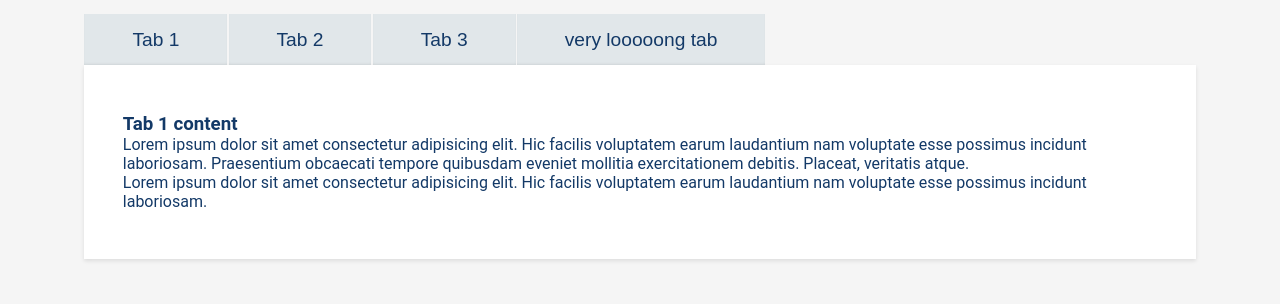
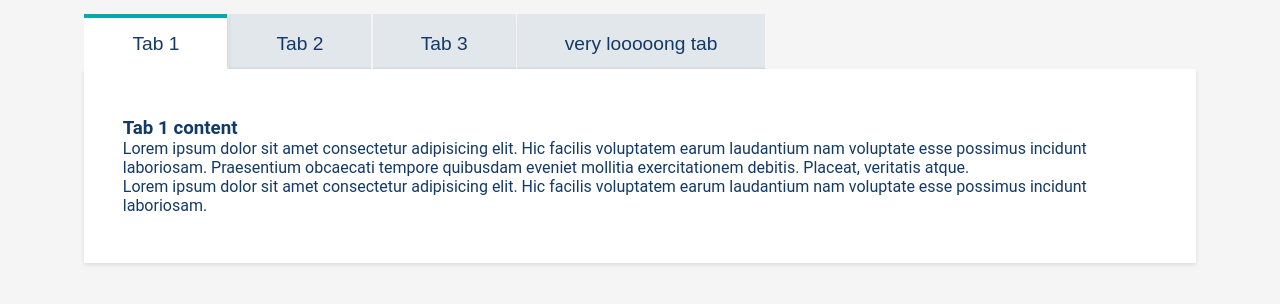
Before and after one commit to amin0075/EM-Code-Front-End-Exercise, a plain HTML site: page index.html in a window 1280 px wide. Drawn offline with Linux system fonts and the light colour scheme.

Commit message:
feat: set active tab functionality & css related changes

```diff
--- a/style.css
+++ b/style.css
@@ -51,9 +51,17 @@ body {
   font-weight: 500;
   background-color: var(--secondary-color);
   box-shadow: inset 0px -2px 5px -4px rgb(0 0 0 / 28%);
+  border-top: 4px solid transparent;
+  transition: all 0.3s ease-in-out;
   white-space: nowrap;
 }
 
+.tabs .tabs-headers .tab-header.active {
+  background-color: white;
+  border-color: var(--primary-color);
+  box-shadow: 0px 0px 4px 0px rgb(0 0 0 / 28%);
+  z-index: 1;
+}
 /* tabs headers end here */
 
 /* tabs contents start here */
@@ -69,6 +77,7 @@ body {
   width: 100%;
   min-width: 100%;
   padding: calc(var(--spacing) * 10) calc(var(--spacing) * 8);
+  transition: transform 0.3s ease-in-out;
 }
 /* tabs contents end here */
 
--- a/tabs.js
+++ b/tabs.js
@@ -37,21 +37,61 @@ const tabs = [
   },
 ];
 
+// Function to set the active tab
+/**
+ * @param {string} tabId - The id of the tab
+ * @param {number} idx - The index of the tab
+ */
+function setActiveTab(tabId, idx) {
+  /** @type {NodeListOf<HTMLButtonElement>} */
+  const tabHeaders = document.querySelectorAll(".tab-header");
+  /**  @type {NodeListOf<HTMLDivElement>} */
+  const tabContents = document.querySelectorAll(".tab-content");
+
+  tabHeaders.forEach((tabHeader) => {
+    if (tabHeader.dataset.tab === tabId) {
+      tabHeader.classList.add("active");
+    } else {
+      tabHeader.classList.remove("active");
+    }
+  });
+
+  tabContents.forEach((tabContent) => {
+    tabContent.style.transform = `translateX(-${idx * 100}%)`;
+    if (tabContent.dataset.tab === tabId) {
+      tabContent.classList.add("active");
+    } else {
+      tabContent.classList.remove("active");
+    }
+  });
+}
+
 function main() {
+  /**  @type {NodeListOf<HTMLDivElement>} */
   const tabsHeaders = document.querySelector(".tabs-headers");
+  /**  @type {NodeListOf<HTMLDivElement>} */
   const tabsContents = document.querySelector(".tabs-contents");
 
-  tabs.forEach((tab) => {
+  tabs.forEach((tab, i) => {
     const tabHeader = document.createElement("button");
     tabHeader.classList.add("tab-header");
     tabHeader.textContent = tab.title;
+    tabHeader.dataset.tab = tab.id;
     tabsHeaders.appendChild(tabHeader);
+
+    tabHeader.addEventListener("click", () => {
+      setActiveTab(tab.id, i);
+    });
 
     const tabContent = document.createElement("div");
     tabContent.classList.add("tab-content");
     tabContent.innerHTML = tab.content;
+    tabContent.dataset.tab = tab.id;
     tabsContents.appendChild(tabContent);
   });
+
+  // default selected tab
+  setActiveTab(tabs[0].id, 0);
 }
 
 document.addEventListener("DOMContentLoaded", main);
```
